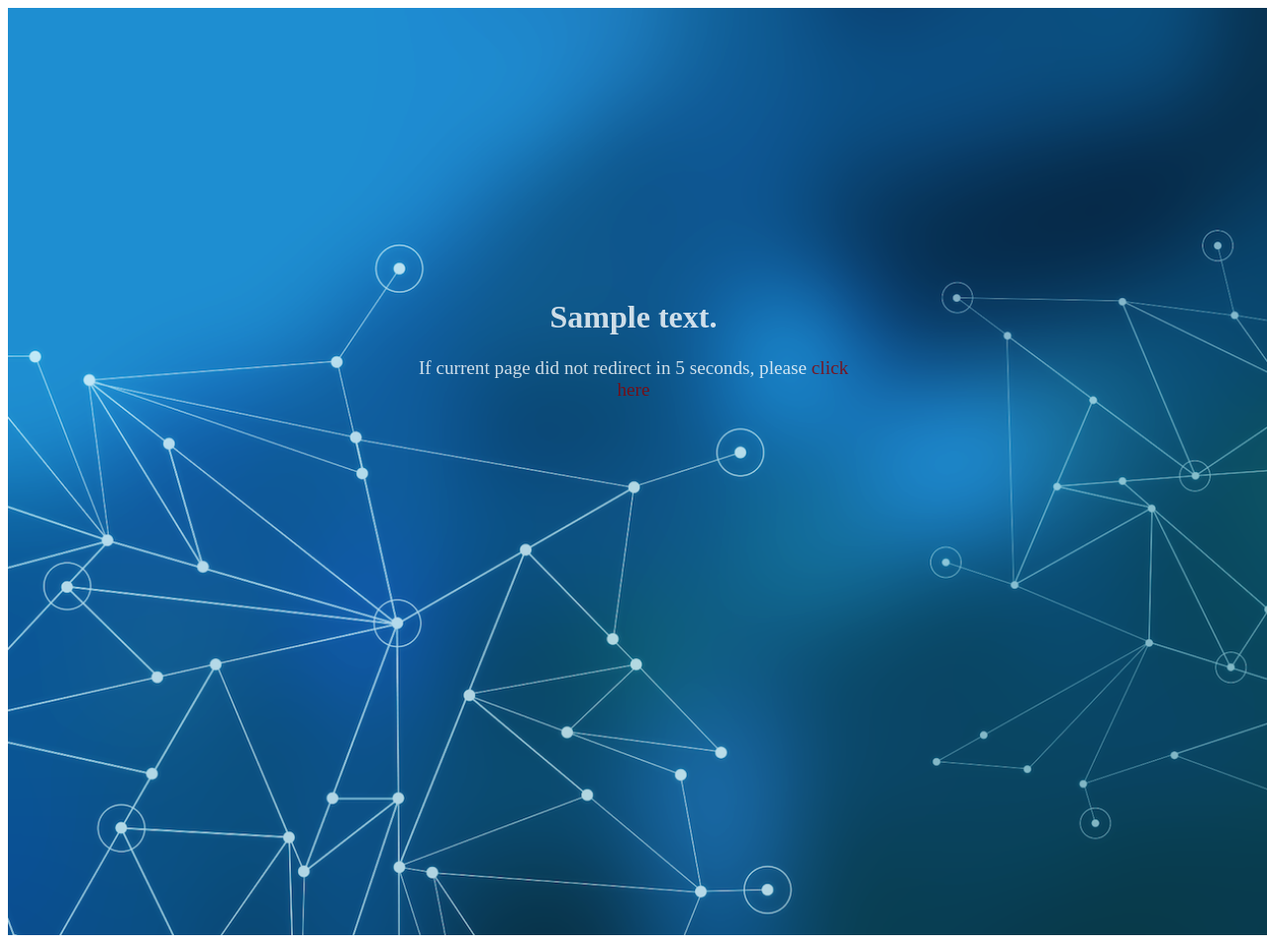
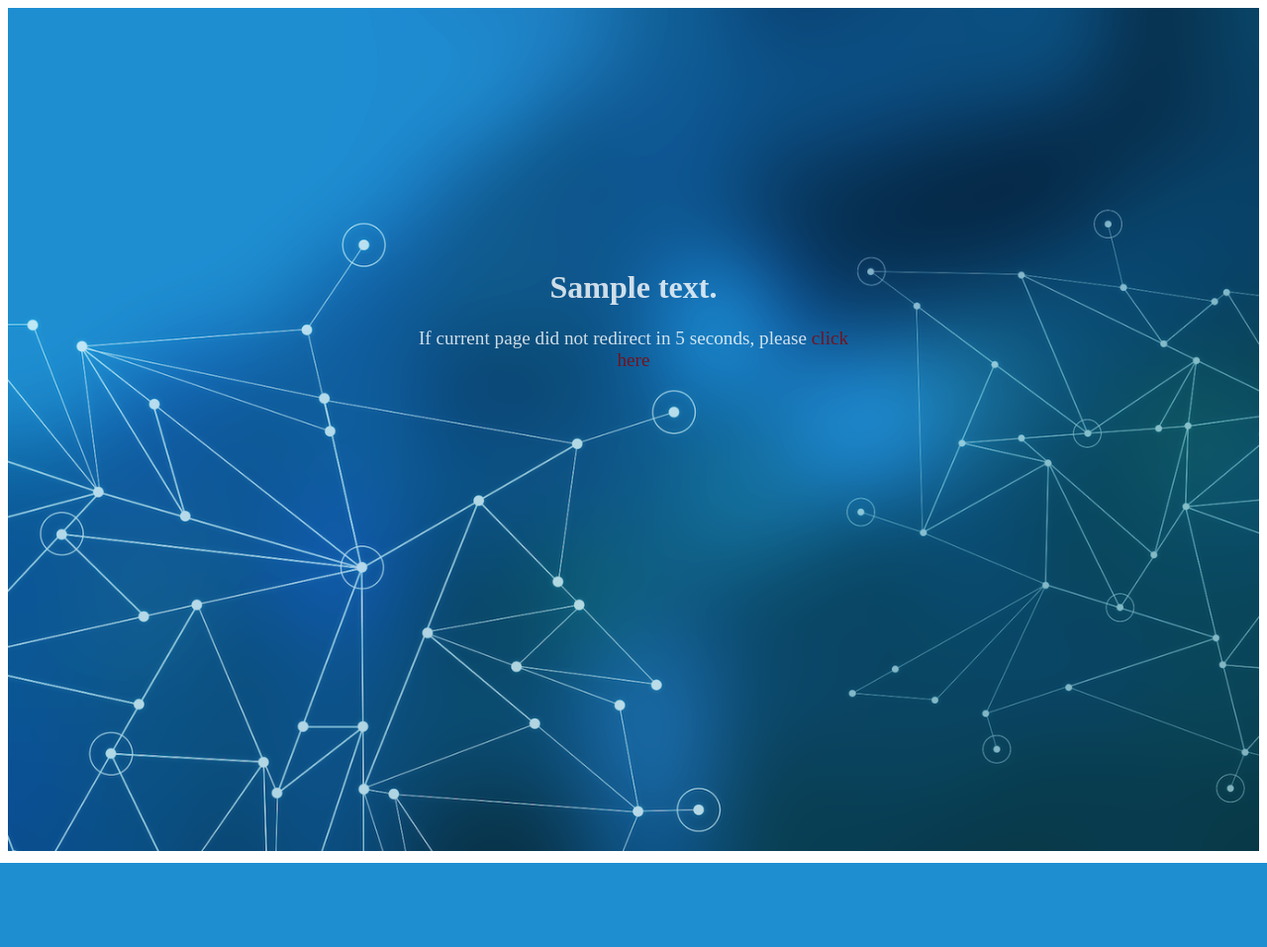
Before and after one commit to jyan16/D3M-Website, a Django app: template backendApp/templates/submit.html in a window 1280 px wide; the page is wider, and only the part inside the window is pictured. Shown: that part at 99% size. After the commit the page ends 872 px from the top of that part, so only its background shows below. Run offline with Django 3.2, Linux system fonts and the light colour scheme; the template is opened without the code that fills it: most values are stand-ins (such as "Sample title", 1, 10 or a date in 2020); some libraries are stand-ins or nearby versions.

Commit message:
clean web output

```diff
--- a/backendApp/static/css/submit.css
+++ b/backendApp/static/css/submit.css
@@ -5,7 +5,7 @@
 }
 
 img {
-    width: 110%;
+    width: 100%;
     height: auto;
     top: 0;
     left: 0;
```
Also changed, not shown: 1 other file.
